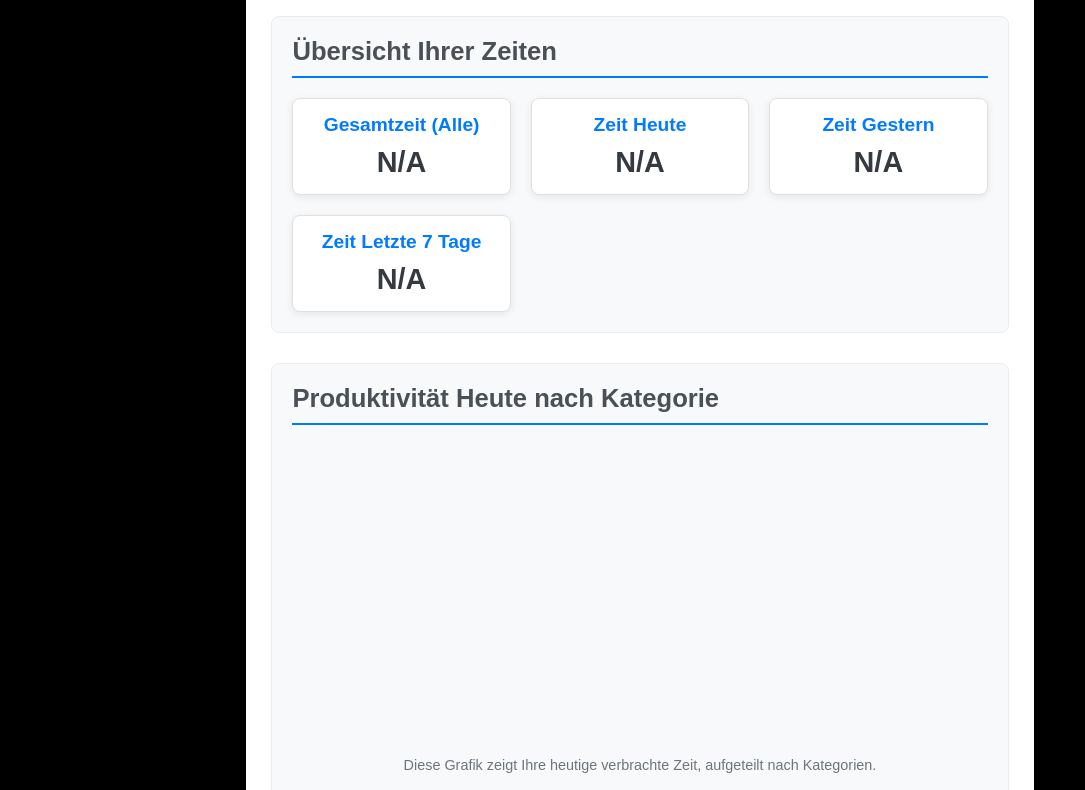
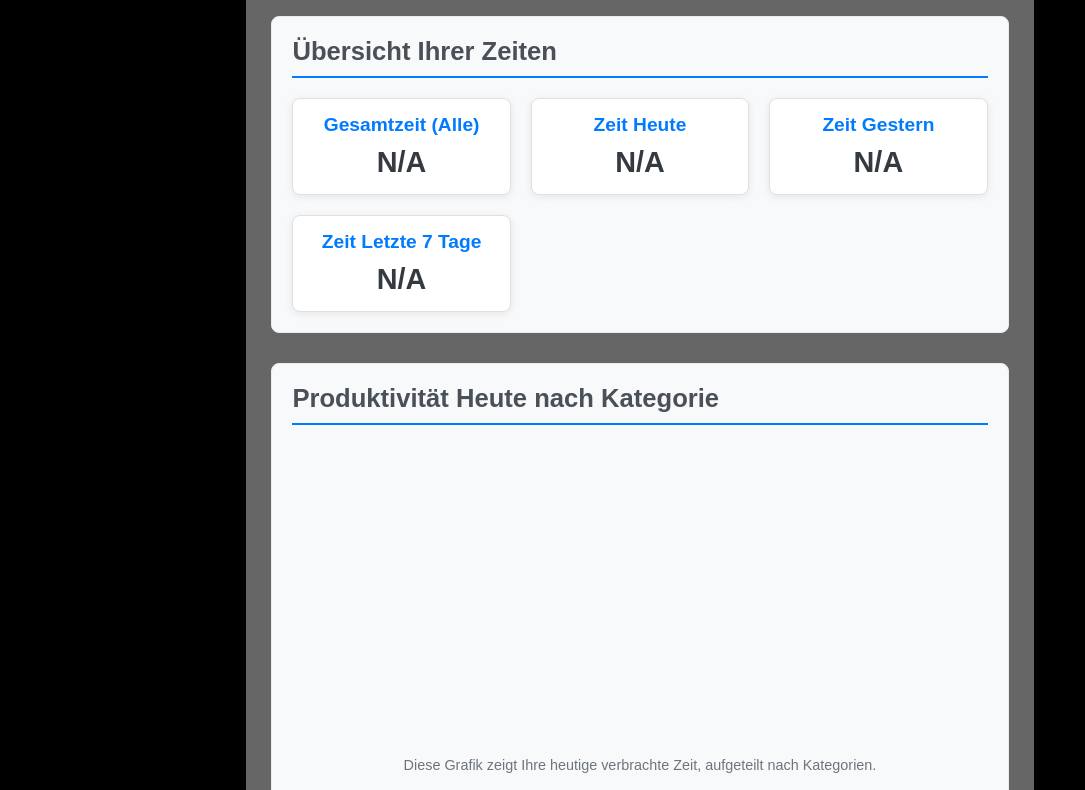
Before and after one commit to SirCumsALot779I/onlylearns, a website: page public/dashboard.html in a window 1280 px wide. Shown: the part 175-965 px from the top of the page, without its empty margins (0-1085 px from the left). Drawn offline with nearby package versions, Linux system fonts and the light colour scheme.

Commit message:
dashboard added

```diff
--- a/public/dashboard-style.css
+++ b/public/dashboard-style.css
@@ -4,7 +4,7 @@
     max-width: 960px;
     margin: 30px auto;
     padding: 25px;
-    background-color: #fff;
+    background-color: #666666;
     border-radius: 8px;
     box-shadow: 0 4px 15px rgba(0, 0, 0, 0.1);
     font-family: Arial, sans-serif;
```
